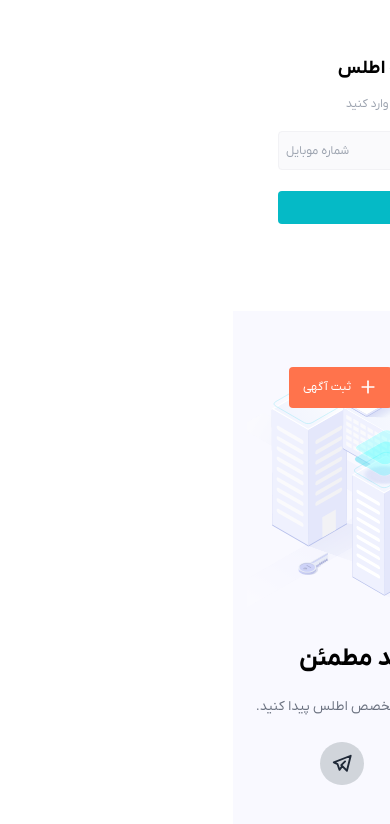
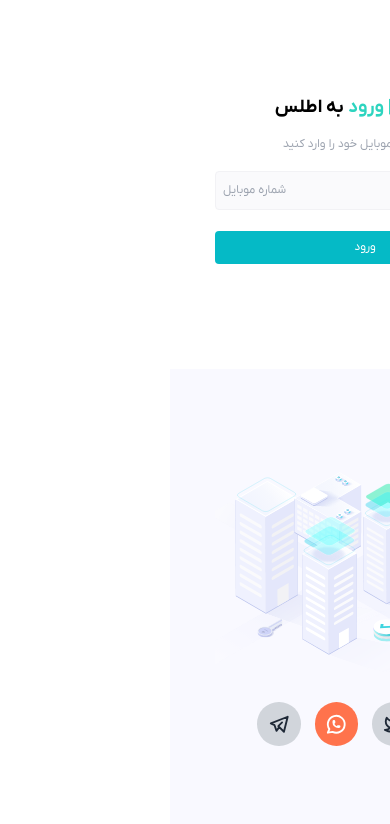
Before and after one commit to amirmahdizare/atlas, a Next.js app: page /login in a window 390 px wide. Shown: the top 824 px of the page. Built offline with nearby package versions, Linux system fonts and the light colour scheme.

Commit message:
Responsive Login

```diff
--- a/app/(general)/login/ClientPage.tsx
+++ b/app/(general)/login/ClientPage.tsx
@@ -8,11 +8,11 @@
 export const ClientPage = () => {
     return (
         <div className='container max-w-[1400px] mx-auto h-full'>
-            <div className='grid grid-cols-7  gap-4  h-full'>
+            <div className='grid grid-cols-7 gap-1 lg:gap-4  h-full'>
 
                 <div className='col-span-7 lg:col-span-4 flex flex-row items-center justify-center  p-2 relative'>
 
-                    <div className='w-[133px] aspect-[2/1] relat ive absolute top-4 right-4'>
+                    <div className='w-[133px] aspect-[2/1] relat ive absolute top-4 right-4 lg:block hidden'>
                         <Image src={fullLogo} alt='لوگوی دپارتمان املاک اطلس' fill />
                     </div>
 
--- a/app/(general)/login/components/DataForm/components/EnterPhone.tsx
+++ b/app/(general)/login/components/DataForm/components/EnterPhone.tsx
@@ -26,6 +26,7 @@
                 type='tel'
                 // error
                 errorText='sdf'
+                autoComplete='off'
             />
 
             <Button  bgColor='primaryNormal' >
--- a/app/(general)/login/components/SideBox.tsx
+++ b/app/(general)/login/components/SideBox.tsx
@@ -8,7 +8,7 @@
 
 const SocialMediaButton = ({ icon :Icon, link, type }: { icon: typeof IconArrowLeft, link: string, type: 'colored' | 'normal' }) => {
 
-    const appendClassName = type == 'colored' ? 'bg-orange-500 text-white' : 'bg-gray-300 text-gray-800'
+    const appendClassName = type == 'colored' ? 'bg-coral text-white' : 'bg-gray-300 text-gray-800'
     return <Link href={link} className={`rounded-circle p-1.5 aspect-square ${appendClassName}`
     }>
         <Icon width={22.5} height={22.5}/>
@@ -17,21 +17,21 @@
 
 export const SideBox = () => {
     return (
-        <div className='col-span-7 lg:col-span-3 bg-[#F9F9FF] p-2 h-full flex items-center justify-center flex-col gap-4 relative'>
+        <div className='col-span-7 lg:col-span-3 bg-[#F9F9FF] p-2 lg:h-full flex items-center justify-center flex-col gap-4 relative'>
 
-            <div className='flex flex-row absolute top-8 left-8 gap-2 items-center'>
+            <div className='hidden lg:flex flex-row absolute top-8 left-8 gap-2 items-center'>
                 <Button icon={IconArrowDownLeft}  iconSide='left' bgColor='white' textColor='textGray'>درخواست ملک</Button>
                 <Button icon={IconPlus} bgColor='secondary' >ثبت آگهی</Button>
 
             </div>
-            <Image src={loginPhoto} alt='تصویر ورود به اطلس' />
-            <span className='text-h2-bolder'>حس
+            <Image src={loginPhoto} alt='تصویر ورود به اطلس' className='max-w-[300px] lg:max-w-none' />
+            <span className='text-h2-bolder lg:block hidden'>حس
                 &nbsp;
                 <span className='text-green-600'>خوب</span>
                 &nbsp;
                 و خرید مطمئن
             </span>
-            <span className='text-h6-normal text-gray-500'>خانه دلخواه تان را به کمک مشاورین متخصص اطلس پیدا کنید.</span>
+            <span className='text-h6-normal text-gray-500 lg:block hidden'>خانه دلخواه تان را به کمک مشاورین متخصص اطلس پیدا کنید.</span>
 
 
             <div className='flex flex-row gap-2 items-center lg:absolute bottom-4'>
```
